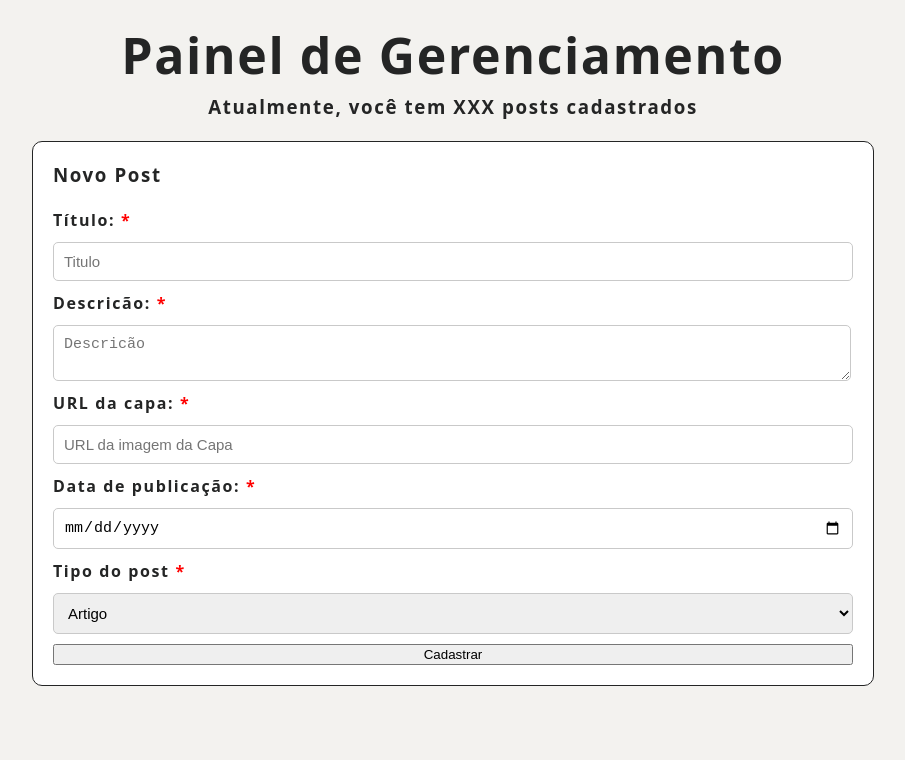
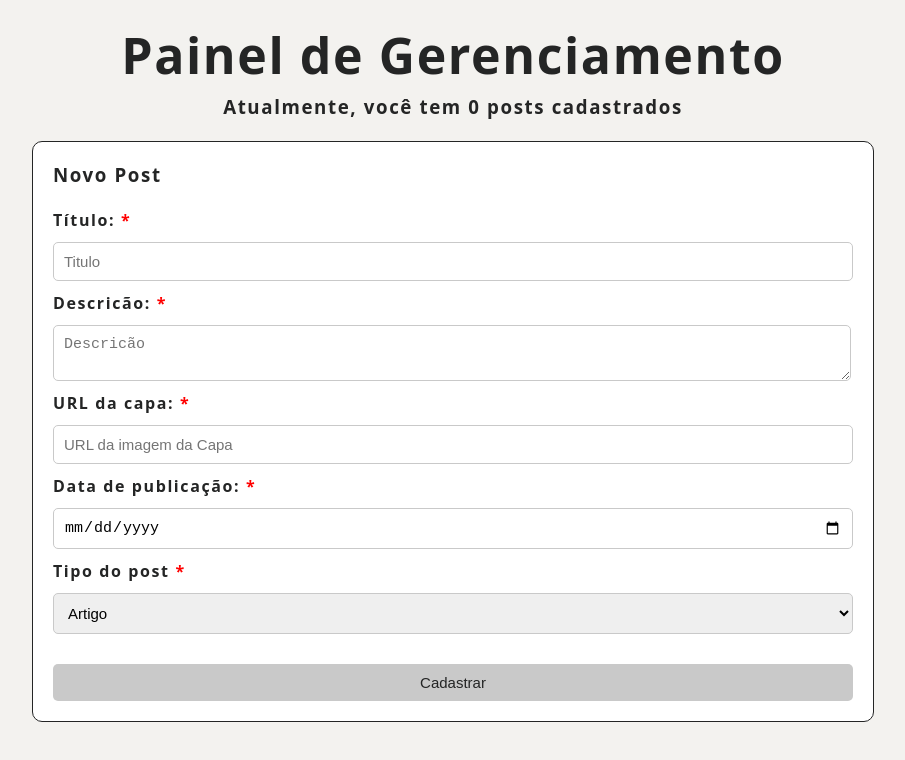
Before and after one commit to alexritzmann/Curso-FuturoDev-FrontEnd, a React (Vite) app in the folder Trello/M02S09/meu-app-react/: page / in a window 1280 px wide. Shown: the top 760 px of the page, without its empty margins (187-1092 px from the left). Built offline with nearby package versions, Linux system fonts and the light colour scheme.

Commit message:
M02S09 Desafio

```diff
--- a/Trello/M02S09/meu-app-react/src/App.jsx
+++ b/Trello/M02S09/meu-app-react/src/App.jsx
@@ -1,24 +1,39 @@
-
+import { useState, useEffect } from 'react';
 import './App.css'
 import Form from './components/form/Form'
-
 import Header from './components/header/Header'
 
 function App() {
+  const [postCount, setPostCount] = useState(0);
 
+  useEffect(() => {
+    const updatePostCount = () => {
+      const posts = JSON.parse(localStorage.getItem("@posts") || "[]");
+      setPostCount(posts.length);
+    };
+
+    updatePostCount();
+    window.addEventListener('storage', updatePostCount);
+
+    return () => window.removeEventListener('storage', updatePostCount);
+  }, []);
+
+  const handleNewPost = () => {
+    const posts = JSON.parse(localStorage.getItem("@posts") || "[]");
+    setPostCount(posts.length);
+  };
 
   return (
     <>
-
       <header>
         <section>
-        <Header />
+          <Header postCount={postCount}/>
         </section>
       </header>
 
       <main>
         <section>
-        <Form />
+          <Form onNewPost={handleNewPost}/>
         </section>
       </main>
     </>
--- a/Trello/M02S09/meu-app-react/src/components/form/Form.css
+++ b/Trello/M02S09/meu-app-react/src/components/form/Form.css
@@ -97,15 +97,27 @@
   margin-top: 4px;
 }
 
-.loading-container {
-  display: flex;
-  justify-content: center;
-  align-items: center;
-  height: 60px; /* Altura equivalente ao botão */
+.container-form > form > button{
+    background-color: #c9c9c9;
+    color: #242525;
+    border: none;
+    border-radius: 5px;
+    padding: 10px;
+    font-size: 15px;
+    font-weight: 500;
+    cursor: pointer;
+    margin-top: 20px;
+    text-align: center;
 }
 
-/* Estilo para campos desabilitados */
-input:disabled, textarea:disabled, select:disabled {
-  background-color: #f5f5f5;
-  cursor: not-allowed;
+.container-form > form > button:hover{
+
+    background-color: #242525;
+    color: #ffffff;
+    border: none;
+    border-radius: 5px;
+    padding: 10px;
+    font-size: 15px;
+    font-weight: 500;
+    cursor: pointer;
 }
--- a/Trello/M02S09/meu-app-react/src/components/form/Form.jsx
+++ b/Trello/M02S09/meu-app-react/src/components/form/Form.jsx
@@ -17,7 +17,7 @@ const defaultOptions = {
     },
 };
 
-function Form(){
+function Form({ onNewPost }){
 
     const [postTitle, setPostTitle] = useState('')
     const [postDescription, setPostDescription] = useState('')
@@ -72,6 +72,7 @@ function Form(){
             setPostDate('')
             setPostCategory('')
             setLoading(false);
+            onNewPost();
         }, 1500);
     }
 
@@ -109,7 +110,7 @@ function Form(){
                         />
                     </div>
                 ) : (
-                    <button type="submit">Cadastrar</button>
+                    <button className='register-button' type="submit">Cadastrar</button>
                 )}
             </form>
             <ToastContainer />
--- a/Trello/M02S09/meu-app-react/src/components/header/Header.jsx
+++ b/Trello/M02S09/meu-app-react/src/components/header/Header.jsx
@@ -3,15 +3,14 @@
 import './Header.css'
 
 
-function Header() {
+function Header({ postCount }) {
 
     return (
     <>
         <div className='container-header'>
             <h1>Painel de Gerenciamento</h1>
-            <h3>Atualmente, você tem <strong>XXX posts</strong> cadastrados</h3>
+            <h3>Atualmente, você tem <strong>{postCount} posts</strong> cadastrados</h3>
         </div>
-
     </>
   )
 }
```
Lines whose indentation alone changed are shown as unchanged.
